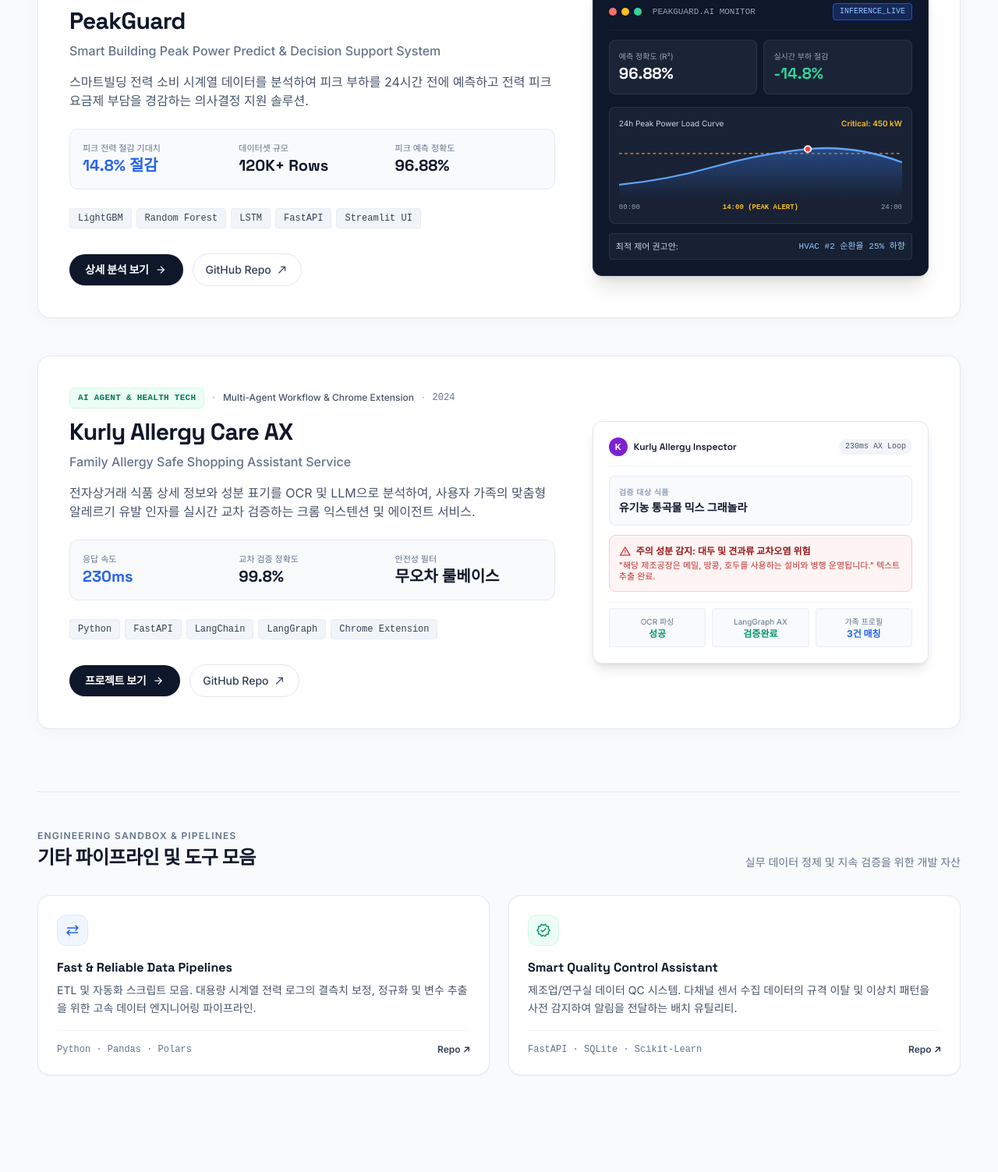
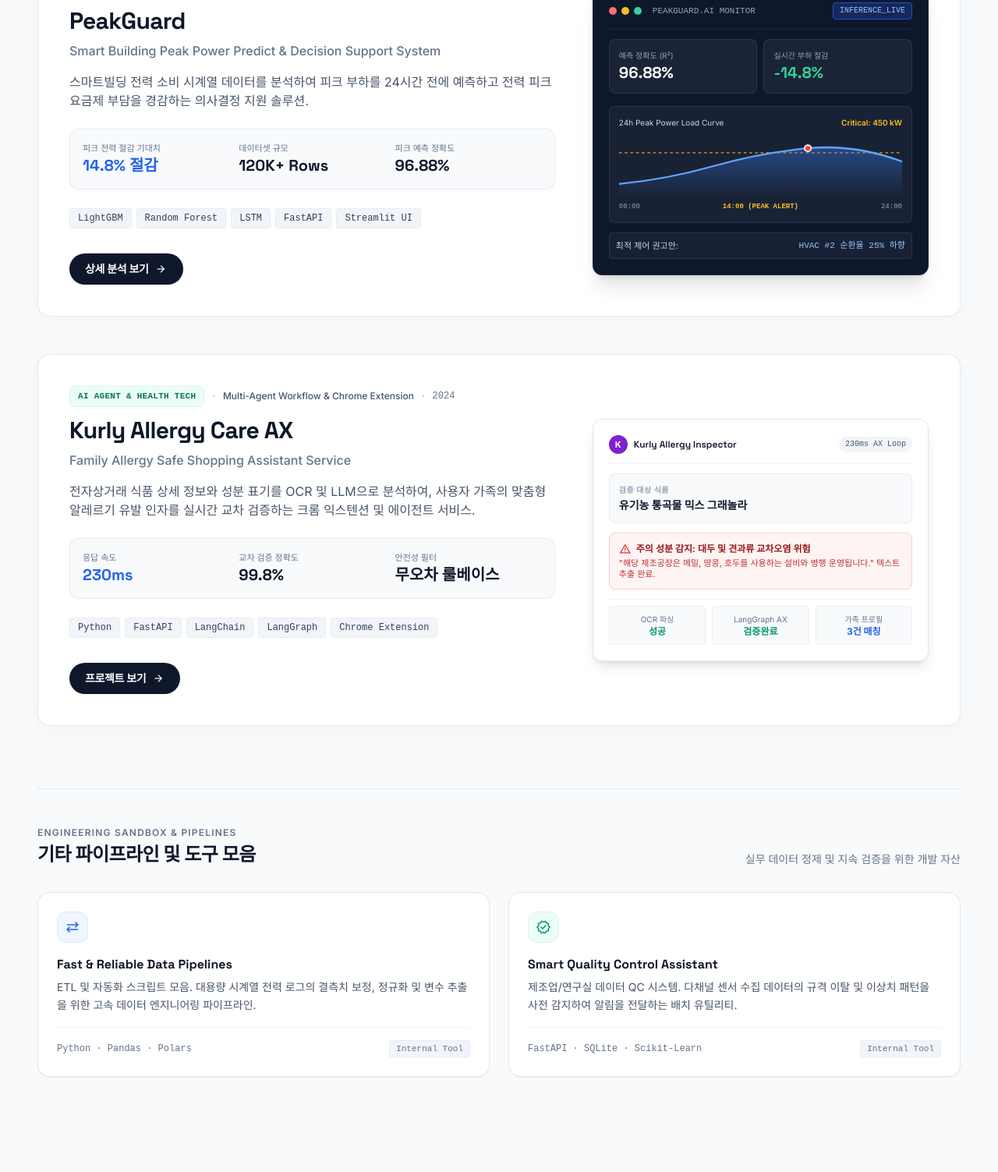
Before and after one commit to ebbbbang2/yeonwoo.github.io, a plain HTML site: page projects.html in a window 1280 px wide. Shown: the part 517-2020 px from the top of the page at 78% size. Drawn offline with nearby package versions, Linux system fonts and the light colour scheme.

Commit message:
Add files via upload

```diff
--- a/projects.html
+++ b/projects.html
@@ -159,14 +159,11 @@
 </div>
 <!-- CTAs -->
 <div class="pt-2 flex flex-wrap items-center gap-3">
-<a class="inline-flex items-center gap-2 px-5 py-2.5 rounded-full bg-slate-900 hover:bg-slate-800 text-white text-xs md:text-sm font-semibold tracking-tight transition-transform duration-150 hover:-translate-y-0.5 shadow-sm" href="project-peakguard.html">
+<a class="inline-flex items-center gap-2 px-5 py-2.5 rounded-full bg-slate-900 hover:bg-slate-800 text-white text-xs md:text-sm font-semibold tracking-tight transition-transform duration-150 hover:-translate-y-0.5 shadow-sm" href="peakguard.html">
 <span>상세 분석 보기</span>
 <span class="material-symbols-outlined text-[16px]">arrow_forward</span>
 </a>
-<a class="inline-flex items-center gap-1.5 px-4 py-2.5 rounded-full bg-white hover:bg-slate-100 text-slate-700 border border-slate-200 text-xs md:text-sm font-medium transition-colors" href="https://github.com" rel="noreferrer" target="_blank">
-<span>GitHub Repo</span>
-<span class="material-symbols-outlined text-[16px]">north_east</span>
-</a>
+
 </div>
 </div>
 <!-- Right Visual Interactive Mockup Card (5 cols) -->
@@ -274,14 +271,11 @@
 </div>
 <!-- CTAs -->
 <div class="pt-2 flex flex-wrap items-center gap-3">
-<a class="inline-flex items-center gap-2 px-5 py-2.5 rounded-full bg-slate-900 hover:bg-slate-800 text-white text-xs md:text-sm font-semibold tracking-tight transition-transform duration-150 hover:-translate-y-0.5 shadow-sm" href="project-kurly.html">
+<a class="inline-flex items-center gap-2 px-5 py-2.5 rounded-full bg-slate-900 hover:bg-slate-800 text-white text-xs md:text-sm font-semibold tracking-tight transition-transform duration-150 hover:-translate-y-0.5 shadow-sm" href="kurly.html">
 <span>프로젝트 보기</span>
 <span class="material-symbols-outlined text-[16px]">arrow_forward</span>
 </a>
-<a class="inline-flex items-center gap-1.5 px-4 py-2.5 rounded-full bg-white hover:bg-slate-100 text-slate-700 border border-slate-200 text-xs md:text-sm font-medium transition-colors" href="https://github.com" rel="noreferrer" target="_blank">
-<span>GitHub Repo</span>
-<span class="material-symbols-outlined text-[16px]">north_east</span>
-</a>
+
 </div>
 </div>
 <!-- Right Visual Interactive Mockup Card (5 cols) -->
@@ -355,9 +349,7 @@
 </div>
 <div class="pt-4 border-t border-slate-100 flex items-center justify-between">
 <span class="text-xs font-mono text-slate-500">Python · Pandas · Polars</span>
-<a class="text-xs font-semibold text-slate-700 hover:text-slate-900 inline-flex items-center gap-1" href="https://github.com" rel="noreferrer" target="_blank">
-                Repo ↗
-              </a>
+<span class="text-[11px] font-mono px-2 py-0.5 rounded bg-slate-100 text-slate-500 border border-slate-200/60">Internal Tool</span>
 </div>
 </div>
 <!-- Sandbox 2 -->
@@ -375,9 +367,7 @@
 </div>
 <div class="pt-4 border-t border-slate-100 flex items-center justify-between">
 <span class="text-xs font-mono text-slate-500">FastAPI · SQLite · Scikit-Learn</span>
-<a class="text-xs font-semibold text-slate-700 hover:text-slate-900 inline-flex items-center gap-1" href="https://github.com" rel="noreferrer" target="_blank">
-                Repo ↗
-              </a>
+<span class="text-[11px] font-mono px-2 py-0.5 rounded bg-slate-100 text-slate-500 border border-slate-200/60">Internal Tool</span>
 </div>
 </div>
 </div>
@@ -465,4 +455,6 @@
   </script>
 
 
+
+
 </body></html>
```
